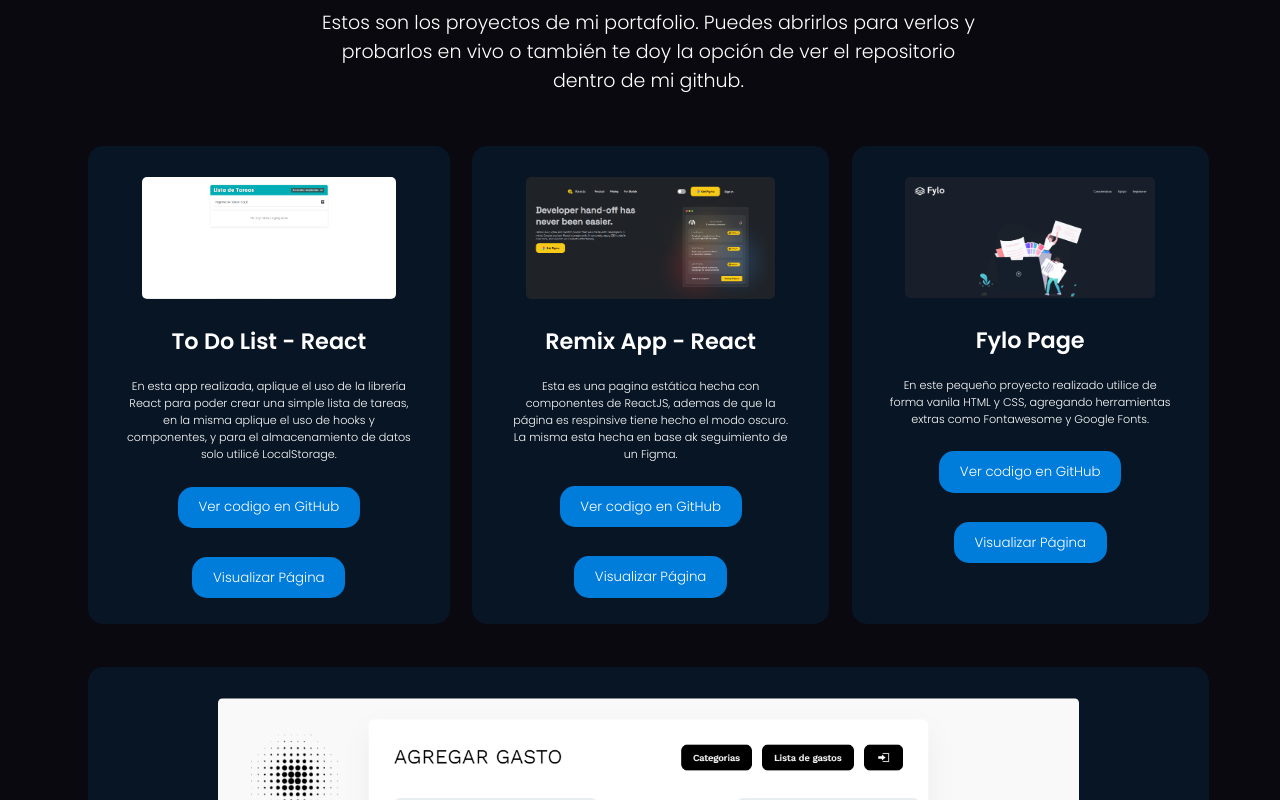
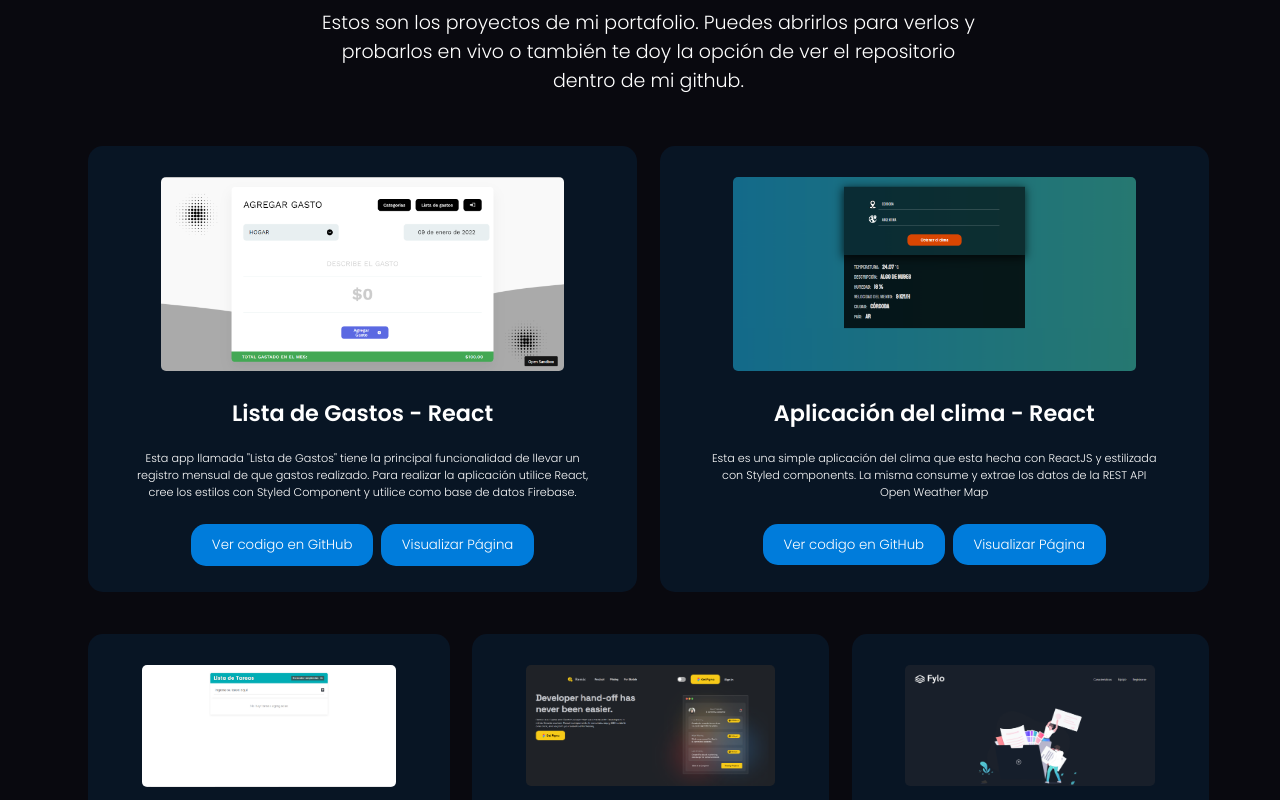
Before and after one commit to violafranco/violafranco.github, a React (Create React App) app: page / in a window 1280 px wide. Shown: the part 1180-1980 px from the top of the page. Built offline with nearby package versions, Linux system fonts and the light colour scheme; the HTML template or start-up script is replaced by a standard one.

Commit message:
add weather app

```diff
--- a/src/components/MyProjects.js
+++ b/src/components/MyProjects.js
@@ -4,8 +4,7 @@
 import FyloPage from './../img/Projects/FyloPage.PNG';
 import ToDoList from './../img/Projects/ToDoList-React.PNG';
 import Remix from './../img/Projects/Remix.PNG';
-import Slider from 'react-styled-carousel';
-
+import Weather from './../img/Projects/Weather.PNG';
 
 const MyProjects = () => {
     return (
@@ -18,6 +17,27 @@
             </BoxOne>
 
             <BoxTwo>
+                <ContainerCard2>
+                    <Card>
+                        <Image src={ListaDeGastos} />
+                        <TitleProject>Lista de Gastos - React</TitleProject>
+                        <DescriptionProject>Esta app llamada "Lista de Gastos" tiene la principal
+                        funcionalidad de llevar un registro mensual de que gastos realizado. Para realizar la aplicación
+                        utilice React, cree los estilos con Styled Component y utilice como
+                        base de datos Firebase.</DescriptionProject>
+                        <Button><a href='https://github.com/violafranco/ListaDeGastos' target='_blank'>Ver codigo en GitHub</a></Button>
+                        <Button><a href='https://gniy8.csb.app/iniciar-sesion' target='_blank'>Visualizar Página</a></Button>
+                    </Card>
+                    <Card>
+                        <Image src={Weather} />
+                        <TitleProject>Aplicación del clima - React</TitleProject>
+                        <DescriptionProject>Esta es una simple aplicación del clima que esta hecha con ReactJS y estilizada
+                        con Styled components. La misma consume y extrae los datos de la REST API Open Weather Map</DescriptionProject>
+                        <Button><a href='https://github.com/violafranco/weatherApp' target='_blank'>Ver codigo en GitHub</a></Button>
+                        <Button><a href='https://violafranco.github.io/weatherApp/' target='_blank'>Visualizar Página</a></Button>
+                    </Card>
+                </ContainerCard2>
+
                 <ContainerCard>
                     <Card>
                         <Image src={ToDoList} />
@@ -45,18 +65,6 @@
                         <Button><a href='https://violafranco.github.io/FyloPage/' target='_blank'>Visualizar Página</a></Button>
                     </Card>
                 </ContainerCard>
-                <ContainerCard2>
-                    <Card>
-                        <Image src={ListaDeGastos} />
-                        <TitleProject>Lista de Gastos - React</TitleProject>
-                        <DescriptionProject>Esta app llamada "Lista de Gastos" tiene la principal
-                        funcionalidad de llevar un registro mensual de que gastos realizado. Para realizar la aplicación
-                        utilice React, cree los estilos con Styled Component y utilice como
-                        base de datos Firebase.</DescriptionProject>
-                        <Button><a href='https://github.com/violafranco/ListaDeGastos' target='_blank'>Ver codigo en GitHub</a></Button>
-                        <Button><a href='https://gniy8.csb.app/iniciar-sesion' target='_blank'>Visualizar Página</a></Button>
-                    </Card>
-                </ContainerCard2>
             </BoxTwo>
         </Container>
     );
@@ -188,7 +196,12 @@
     }
 `
 const ContainerCard2 = styled.div`
+    display: flex;
 
+    @media (max-width: 900px) {
+        display: flex;
+        flex-direction: column;
+    }
 `
 
 export default MyProjects;
```
Also changed, not shown: src/img/Projects/Weather.PNG (added).
